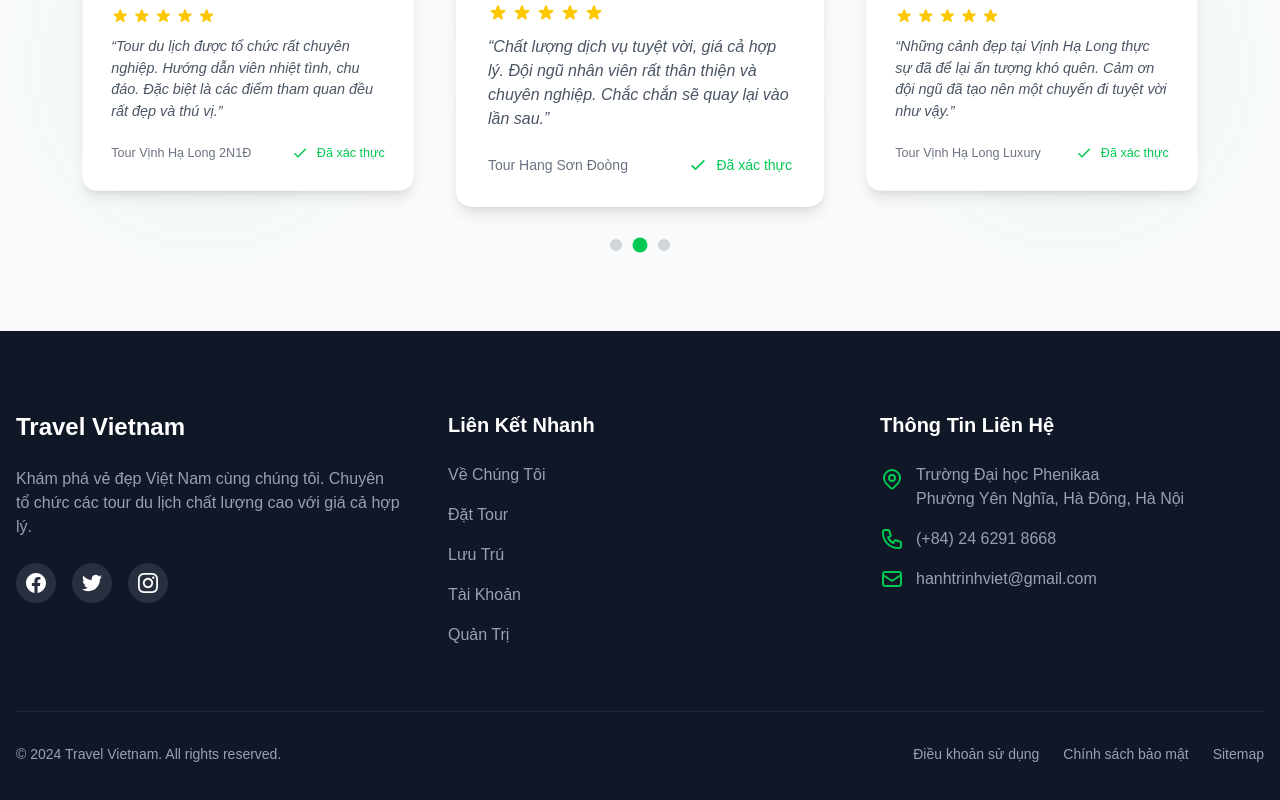
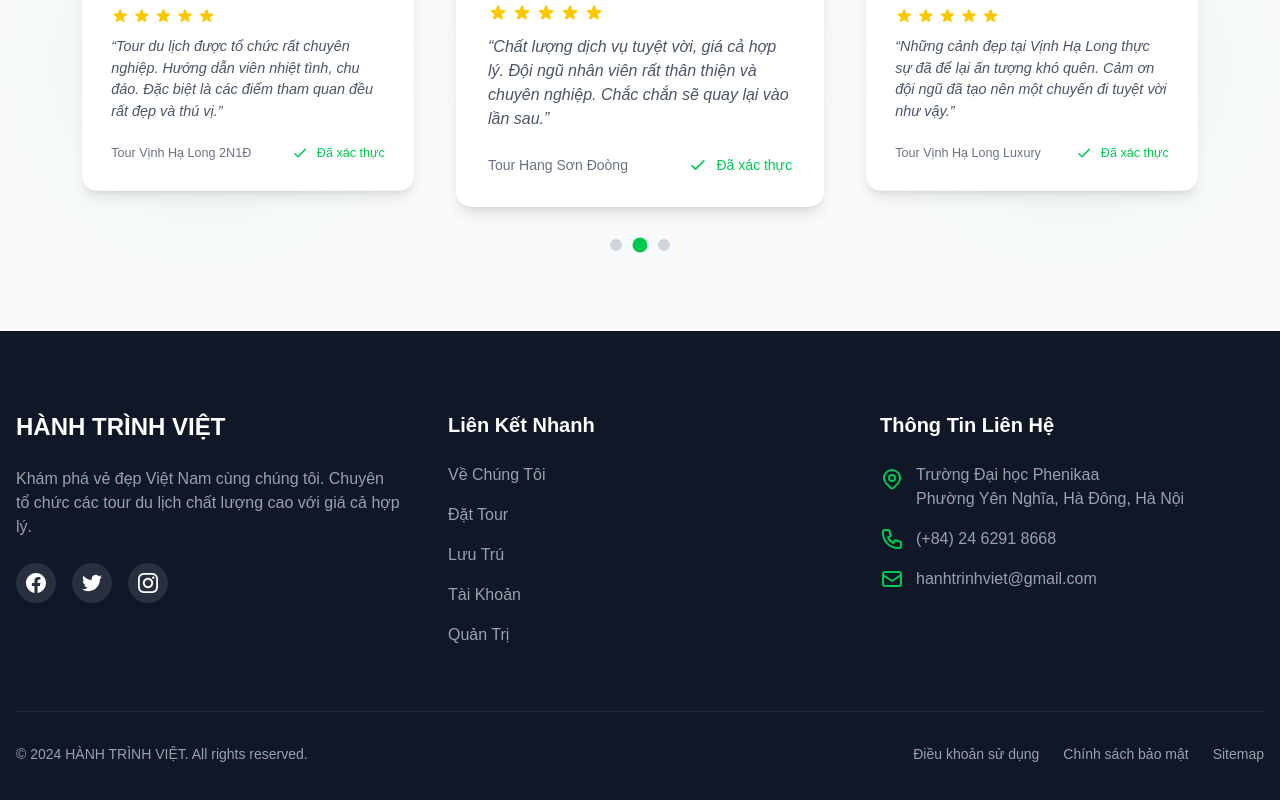
Before and after one commit to datq37/hanhtrinhviet, a Next.js app: page / in a window 1280 px wide. Shown: the part 3670-4470 px from the top of the page. Built offline with nearby package versions, Linux system fonts and the light colour scheme; no server answers.

Commit message:
Rename footer branding to HÀNH TRÌNH VIỆT

```diff
--- a/app/sections/Footer.tsx
+++ b/app/sections/Footer.tsx
@@ -15,7 +15,7 @@ export default function Footer() {
             transition={{ duration: 0.6 }}
             className="space-y-6"
           >
-            <h3 className="text-2xl font-bold">Travel Vietnam</h3>
+            <h3 className="text-2xl font-bold">HÀNH TRÌNH VIỆT</h3>
             <p className="text-gray-400">
               Khám phá vẻ đẹp Việt Nam cùng chúng tôi. Chuyên tổ chức các tour
               du lịch chất lượng cao với giá cả hợp lý.
@@ -199,7 +199,7 @@ export default function Footer() {
         <div className="mt-16 pt-8 border-t border-gray-800">
           <div className="flex flex-col md:flex-row justify-between items-center space-y-4 md:space-y-0">
             <p className="text-gray-400 text-sm">
-              © 2024 Travel Vietnam. All rights reserved.
+              © 2024 HÀNH TRÌNH VIỆT. All rights reserved.
             </p>
             <div className="flex space-x-6">
               <Link
```
